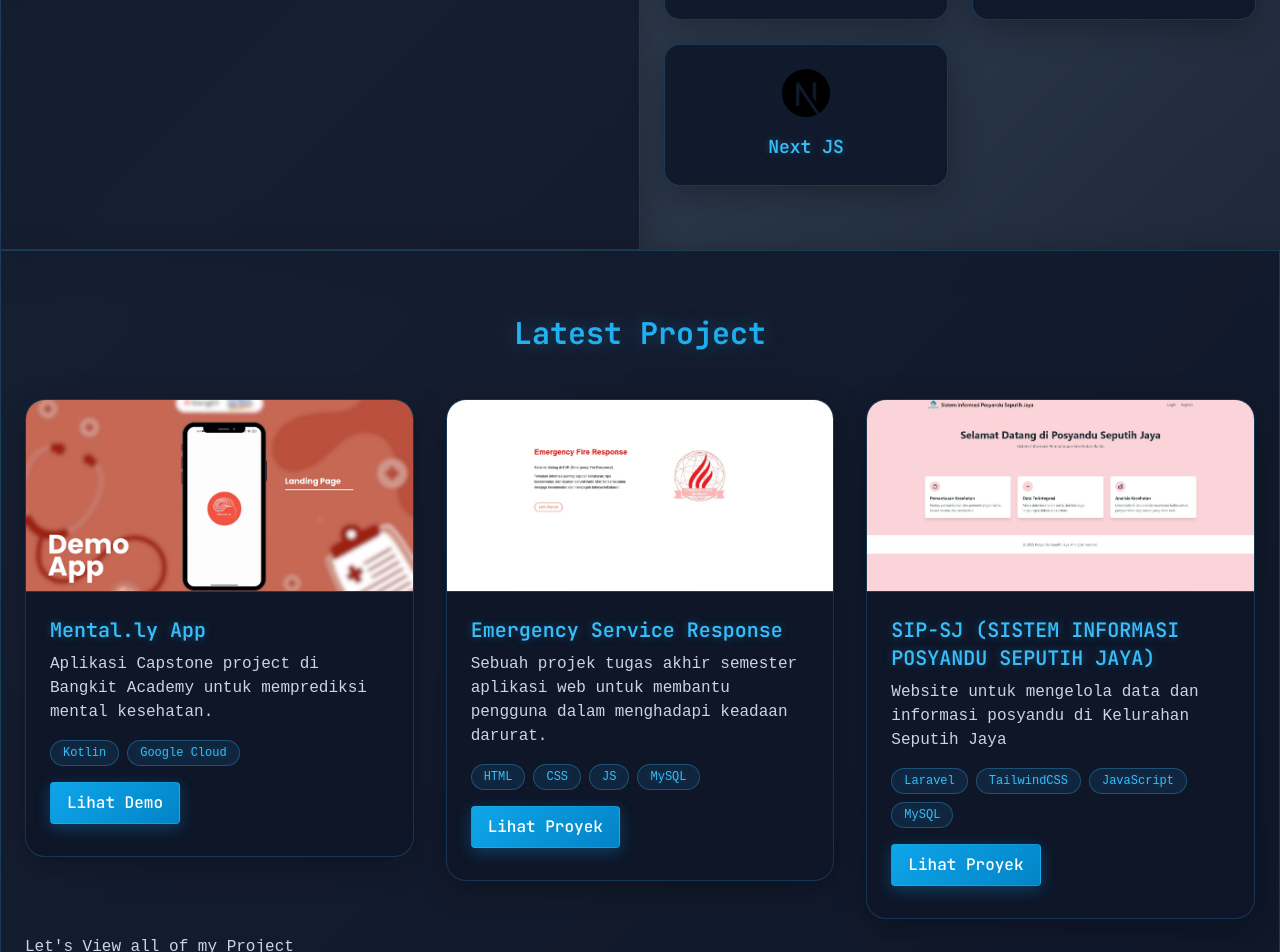
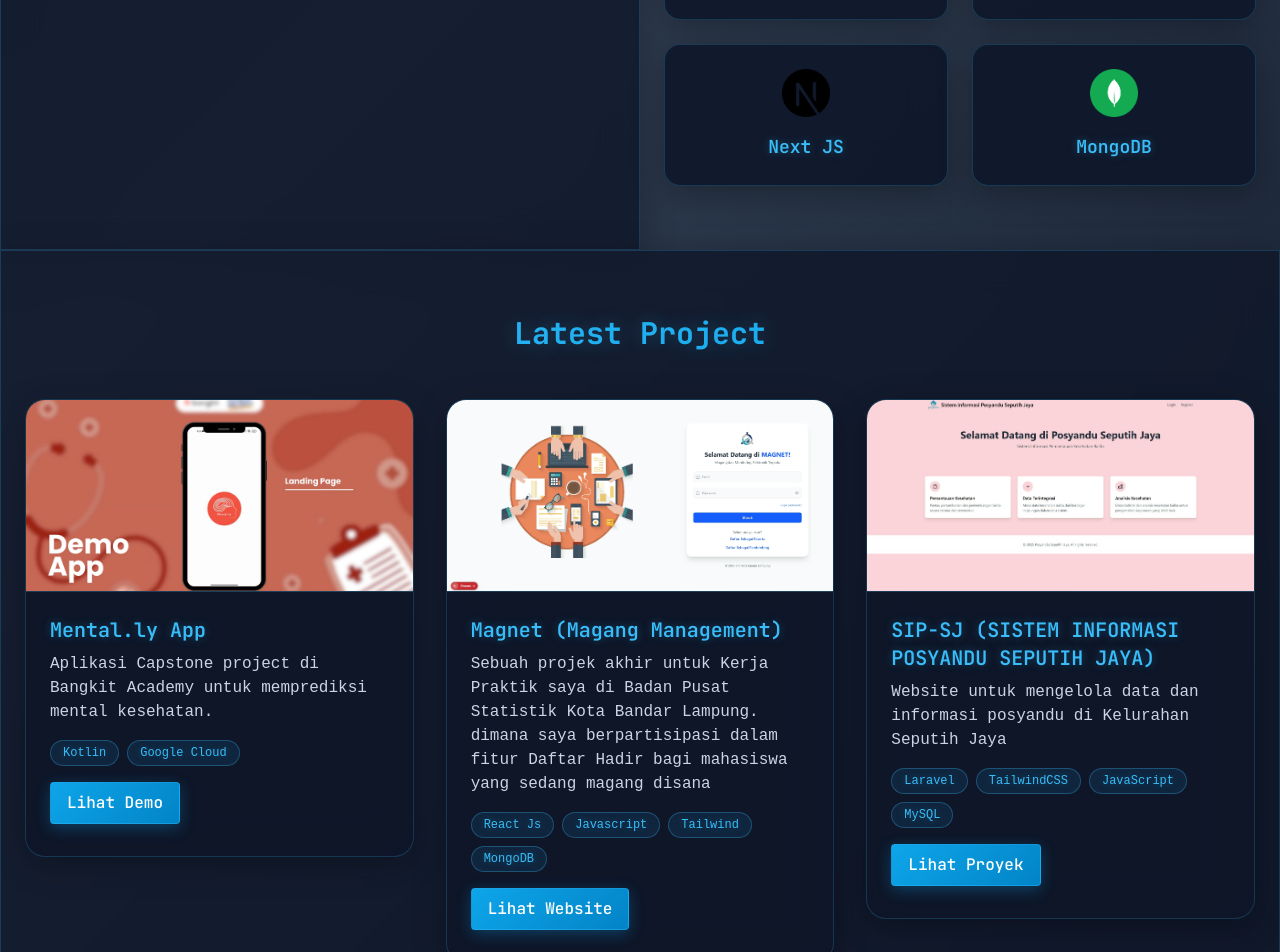
Before and after one commit to LuthfiAditya01/Portofolio, a React (Vite) app: page / in a window 1280 px wide. Shown: the part 1900-2852 px from the top of the page. Built offline with nearby package versions, Linux system fonts and the light colour scheme; a small style sheet from the web is missing; a web font is replaced by a local one.

Commit message:
Adding project, otw adding Sertiications

```diff
--- a/src/index.tsx
+++ b/src/index.tsx
@@ -74,7 +74,7 @@ export default function Index() {
           <h2 className="section-title text-3xl font-bold mb-8 text-center">About Me?</h2>
           <div className="max-w-3xl mx-auto">
             <p className="mb-4 text-slate-300">
-              I'm a <span className="text-sky-600 font-bold">6th Semester Computer Science</span> student with an enourmous interest in <span className="text-sky-600 font-bold">Web</span> and <span className="text-sky-600 font-bold">Mobile Development</span>. I have a pretty good knowledge in using <span className="text-[#E34F26] font-bold">HTML</span>, <span className="text-[#1572B6] font-bold">CSS</span>, <span className="text-[#B59F00] font-bold">JavaScript</span>, <span className="text-[#7F52FF] font-bold">Kotlin</span> language, also in Modern Framework like <span className="text-[#FF2D20] font-bold">Laravel</span> and <span className="text-[#38BDF8] font-bold">Tailwind</span>. I'm looking for an Internship Opportunity as a <span className="text-sky-600 font-bold">Web Developer</span> and/or <span className="text-sky-600 font-bold">Mobile Developer</span> to honing my skill and get an professional experience.
+              I'm a <span className="text-sky-600 font-bold">7th Semester Computer Science</span> student with an enourmous interest in <span className="text-sky-600 font-bold">Web</span> and <span className="text-sky-600 font-bold">Mobile Development</span>. I have a pretty good knowledge in using <span className="text-[#E34F26] font-bold">HTML</span>, <span className="text-[#1572B6] font-bold">CSS</span>, <span className="text-[#B59F00] font-bold">JavaScript</span>, <span className="text-[#7F52FF] font-bold">Kotlin</span> language, also in Modern Framework like <span className="text-[#FF2D20] font-bold">Laravel</span>, <span className="text-[#00b7ff] font-bold">React.js</span>, <span className="text-[#247db0] font-bold">Next.js</span> and <span className="text-[#38BDF8] font-bold">Tailwind</span>. I'm looking for an Internship Opportunity as a <span className="text-sky-600 font-bold">Web Developer</span> and/or <span className="text-sky-600 font-bold">Mobile Developer</span> to honing my skill and get an professional experience.
             </p>
             <p className="mb-4 text-slate-300">I like to solve problems and creating an user interface that visually appealing and works well. I love to learn new technologies and keep up with the latest trends in web development.</p>
             <p className="mb-4 text-slate-300">Some of the soft skills I have:</p>
@@ -246,6 +246,18 @@ export default function Index() {
                 <h3 className="text-lg font-semibold">Next JS</h3>
               </div>
             </div>
+            {/* <!-- MongoDB Skill --> */}
+            <div
+              data-aos="fade-up"
+              data-aos-delay="700">
+              <div className="skill-card p-6 shadow-md transition duration-300 text-center">
+                <img
+                  src="mongodb-icon.png"
+                  className="max-w-12 mb-4 mx-auto"
+                  style={{ color: "#74c0fc" }}></img>
+                <h3 className="text-lg font-semibold">MongoDB</h3>
+              </div>
+            </div>
           </div>
         </section>
       </div>
@@ -294,12 +306,12 @@ export default function Index() {
               <div className="project-card rounded-lg overflow-hidden shadow-md transition duration-300">
                 <div className="image-container w-full h-48">
                   <img
-                    src="/project/esr.jpeg"
+                    src="/project/magnet.png"
                     alt="Proyek 2"
                     className="w-full h-full object-cover"
                   />
                 </div>
-                <div className="p-6">
+                {/* <div className="p-6">
                   <h3 className="text-xl font-semibold mb-2">Emergency Service Response</h3>
                   <p className="mb-4">Sebuah projek tugas akhir semester aplikasi web untuk membantu pengguna dalam menghadapi keadaan darurat.</p>
                   <div className="flex flex-wrap gap-2 mb-4">
@@ -312,6 +324,21 @@ export default function Index() {
                     href="https://github.com/rofiframadhanks/esr"
                     className="project-btn inline-block font-medium py-2 px-4 rounded transition duration-300">
                     Lihat Proyek
+                  </a>
+                </div> */}
+                <div className="p-6">
+                  <h3 className="text-xl font-semibold mb-2">Magnet (Magang Management)</h3>
+                  <p className="mb-4">Sebuah projek akhir untuk Kerja Praktik saya di Badan Pusat Statistik Kota Bandar Lampung. dimana saya berpartisipasi dalam fitur Daftar Hadir bagi mahasiswa yang sedang magang disana</p>
+                  <div className="flex flex-wrap gap-2 mb-4">
+                    <span className="tech-tag text-xs px-3 py-1 rounded-full">React Js</span>
+                    <span className="tech-tag text-xs px-3 py-1 rounded-full">Javascript</span>
+                    <span className="tech-tag text-xs px-3 py-1 rounded-full">Tailwind</span>
+                    <span className="tech-tag text-xs px-3 py-1 rounded-full">MongoDB</span>
+                  </div>
+                  <a
+                    href="https://magnet-bps.vercel.app/"
+                    className="project-btn inline-block font-medium py-2 px-4 rounded transition duration-300">
+                    Lihat Website
                   </a>
                 </div>
               </div>
--- a/src/project.tsx
+++ b/src/project.tsx
@@ -1,7 +1,7 @@
 import { Link } from "react-router-dom"
 import "./project.css"
 
-export default function project(){
+export default function project() {
   return (
     <>
       <section id="hero" className="mt-24 pt-8">
@@ -258,6 +258,30 @@ export default function project(){
               </div>
             </div>
           </div>
+          {/* <!-- Portfolio Project - Left --> */}
+          <div data-aos="fade-right" data-aos-delay="500" className="timeline-item left">
+            <div className="project-card shadow-md">
+              <div className="image-container w-full h-48">
+                <img src="/project/portofolio.png" alt="Updated Portfolio" className="w-full h-full object-cover" />
+              </div>
+              <div className="p-6">
+                <h3 className="text-xl font-semibold mb-2">Magnet (Magang Management)</h3>
+                <p className="mb-4 text-md md:text-lg">Sebuah projek akhir untuk Kerja Praktik saya di Badan Pusat Statistik Kota Bandar Lampung. dimana saya berpartisipasi dalam fitur Daftar Hadir bagi mahasiswa yang sedang magang disana</p>
+                <div className="flex flex-wrap gap-2 mb-4">
+                  <span className="tech-tag text-xs px-3 py-1 rounded-full">React Js</span>
+                  <span className="tech-tag text-xs px-3 py-1 rounded-full">Javascript</span>
+                  <span className="tech-tag text-xs px-3 py-1 rounded-full">Tailwind</span>
+                  <span className="tech-tag text-xs px-3 py-1 rounded-full">MongoDB</span>
+                </div>
+                <a
+                  href="https://magnet-bps.vercel.app/"
+                  className="project-btn inline-block font-medium py-2 px-4 rounded transition ml-5 duration-300">
+                  <i className="fa-solid fa-globe mr-2"></i> Lihat Website
+                </a>
+              </div>
+            </div>
+          </div>
+
         </div>
       </section>
     </>
```
Also changed, not shown: public/mongodb-icon.png (added), public/project/magnet.png (added). Lines whose indentation alone changed are shown as unchanged.
